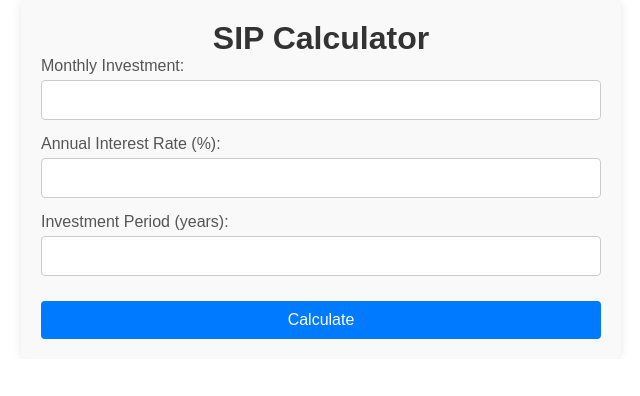
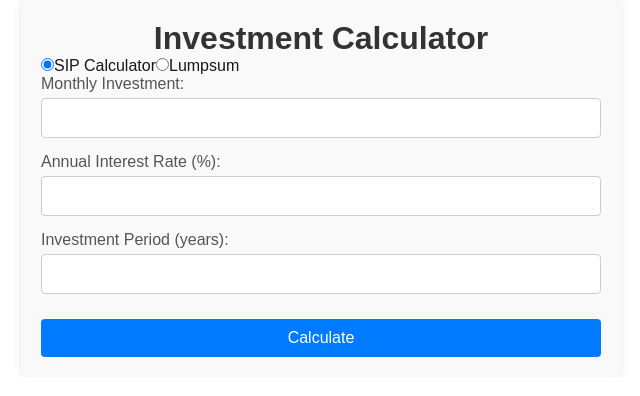
Before and after one commit to arunachalam-b/find-best-investment, a Next.js app: page /sip_calculator in a window 1280 px wide. Shown: the top 396 px of the page, without its empty margins (319-959 px from the left). Built offline with nearby package versions, Linux system fonts and the light colour scheme.

Commit message:
[Arunachalam] Add Lumpsum feature

```diff
--- a/app/sip_calculator/page.tsx
+++ b/app/sip_calculator/page.tsx
@@ -3,6 +3,7 @@ import React, { useState } from 'react';
 import './SipCalculator.css';
 
 const SipCalculator = () => {
+    const [calculatorType, setCalculatorType] = useState('sip');
     const [monthlyInvestment, setMonthlyInvestment] = useState('');
     const [annualInterestRate, setAnnualInterestRate] = useState('');
     const [investmentPeriod, setInvestmentPeriod] = useState('');
@@ -34,9 +35,50 @@ const SipCalculator = () => {
         setEstimatedReturns(formatNumber(returns.toFixed(2)));
     };
 
+    const calculateLumpsum = () => {
+        const P = parseFloat(monthlyInvestment);
+        const r = parseFloat(annualInterestRate) / 100;
+        const n = parseFloat(investmentPeriod);
+        const FV = P * Math.pow(1 + r, n);
+        const invested = P;
+        const returns = FV - invested;
+
+        setFutureValue(formatNumber(FV.toFixed(2)));
+        setInvestedAmount(formatNumber(invested.toFixed(2)));
+        setEstimatedReturns(formatNumber(returns.toFixed(2)));
+    };
+
+    const handleCalculate = () => {
+        if (calculatorType === 'sip') {
+            calculateSIP();
+        } else {
+            calculateLumpsum();
+        }
+    };
+
     return (
         <div className="container">
-            <h1 className="header">SIP Calculator</h1>
+            <h1 className="header">Investment Calculator</h1>
+            <div className="radioGroup">
+                <label>
+                    <input
+                        type="radio"
+                        value="sip"
+                        checked={calculatorType === 'sip'}
+                        onChange={() => setCalculatorType('sip')}
+                    />
+                    SIP Calculator
+                </label>
+                <label>
+                    <input
+                        type="radio"
+                        value="lumpsum"
+                        checked={calculatorType === 'lumpsum'}
+                        onChange={() => setCalculatorType('lumpsum')}
+                    />
+                    Lumpsum
+                </label>
+            </div>
             <div className="inputGroup">
                 <label className="label">Monthly Investment:</label>
                 <input
@@ -64,7 +106,7 @@ const SipCalculator = () => {
                     className="input"
                 />
             </div>
-            <button onClick={calculateSIP} className="button">Calculate</button>
+            <button onClick={handleCalculate} className="button">Calculate</button>
             {futureValue && (
                 <div className="result">
                     <div className="resultRow">
```
